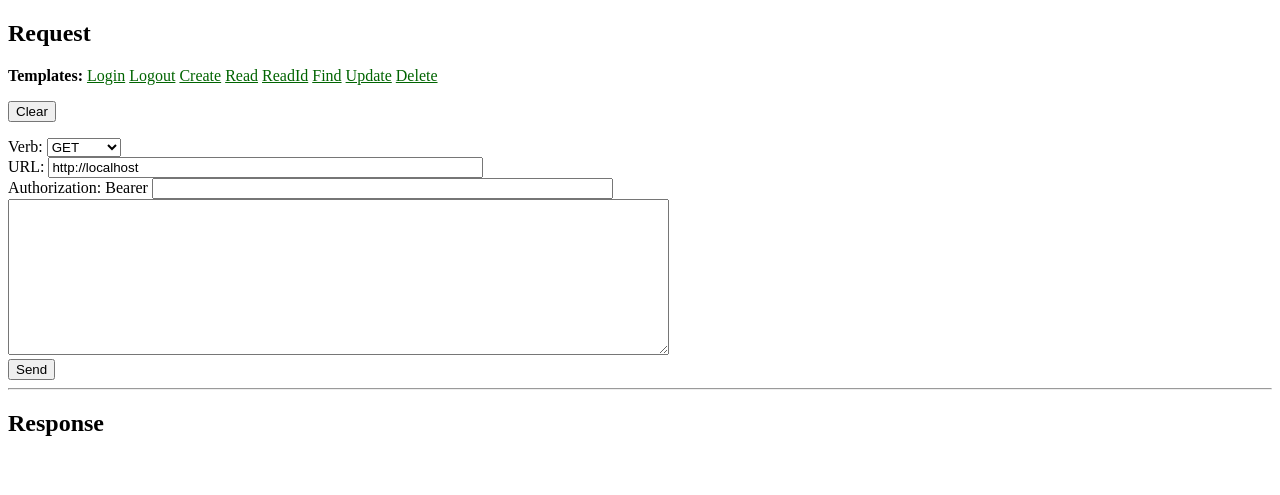
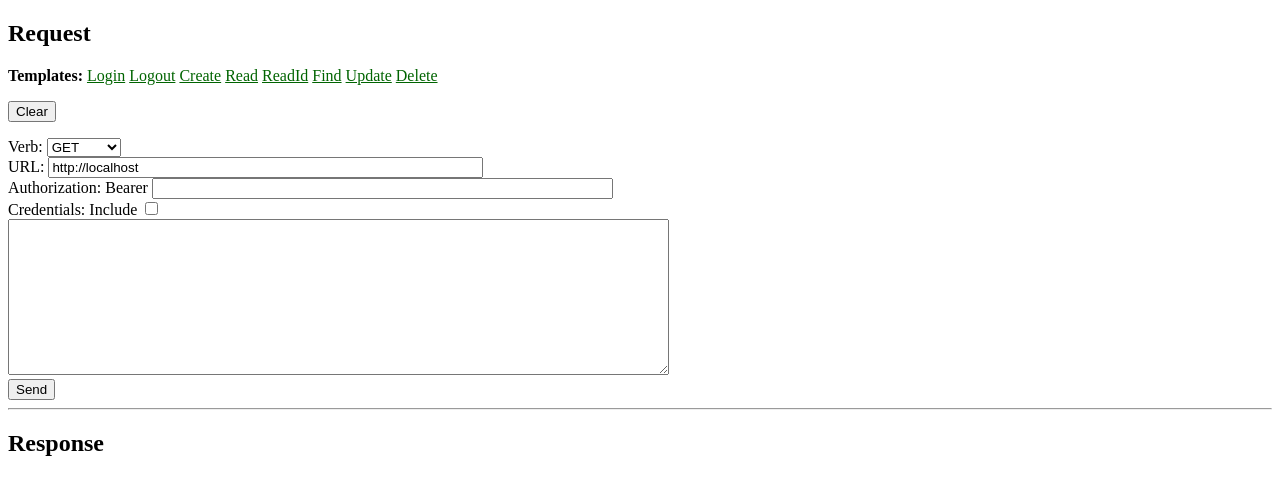
Before and after one commit to BYU-ITC-210/BYU-ITC-210.github.io, a Jekyll site: the page callapi.html, which Jekyll copies as it is, in a window 1280 px wide. Shown: the top 495 px of the page. Built offline with Jekyll 4.4.1, drawn with Linux system fonts in a browser that asks for light colours.

Commit message:
CallAPI includes credentials checkbox

```diff
--- a/callapi.html
+++ b/callapi.html
@@ -19,7 +19,8 @@
 	<form id="form" onsubmit="sendRequest(event)">
 		<label for="verb">Verb:</label> <select id="verb" name="verb"><option value="GET">GET</option><option value="POST">POST</option><option value="PUT">PUT</option><option value="DELETE">DELETE</option></select><br/>
 		<label for="url">URL:</label> <input id="url" name="url" type="text" style="width: 32em;" /><br/>
-		<label for="token">Authorization: Bearer</label> <input id="token" name="token" type="text" style="width: 34em;" /><br />
+		<label for="token">Authorization: Bearer</label> <input id="token" name="token" type="text" style="width: 34em;" /><br/>
+		<label for="authcookie">Credentials: Include</label> <input id="credinclude" name="credinclude" type="checkbox"/><br/>
 		<textarea id="body" name="body" cols="80" rows="10"></textarea><br/>
 		<button type="submit">Send</button>
 	</form>
@@ -49,6 +49,9 @@ async function sendRequest(e) {
 	const token = form.token.value;
 	if (token) {
 		req.headers["Authorization"] = "Bearer " + token;
+	}
+	if (form.credinclude.checked) {
+		req.credentials = "include";
 	}
 
 	document.getElementById("resStatus").innerHTML = "";
```
Also changed, not shown: other parts of callapi.html (+2 -2 lines).
